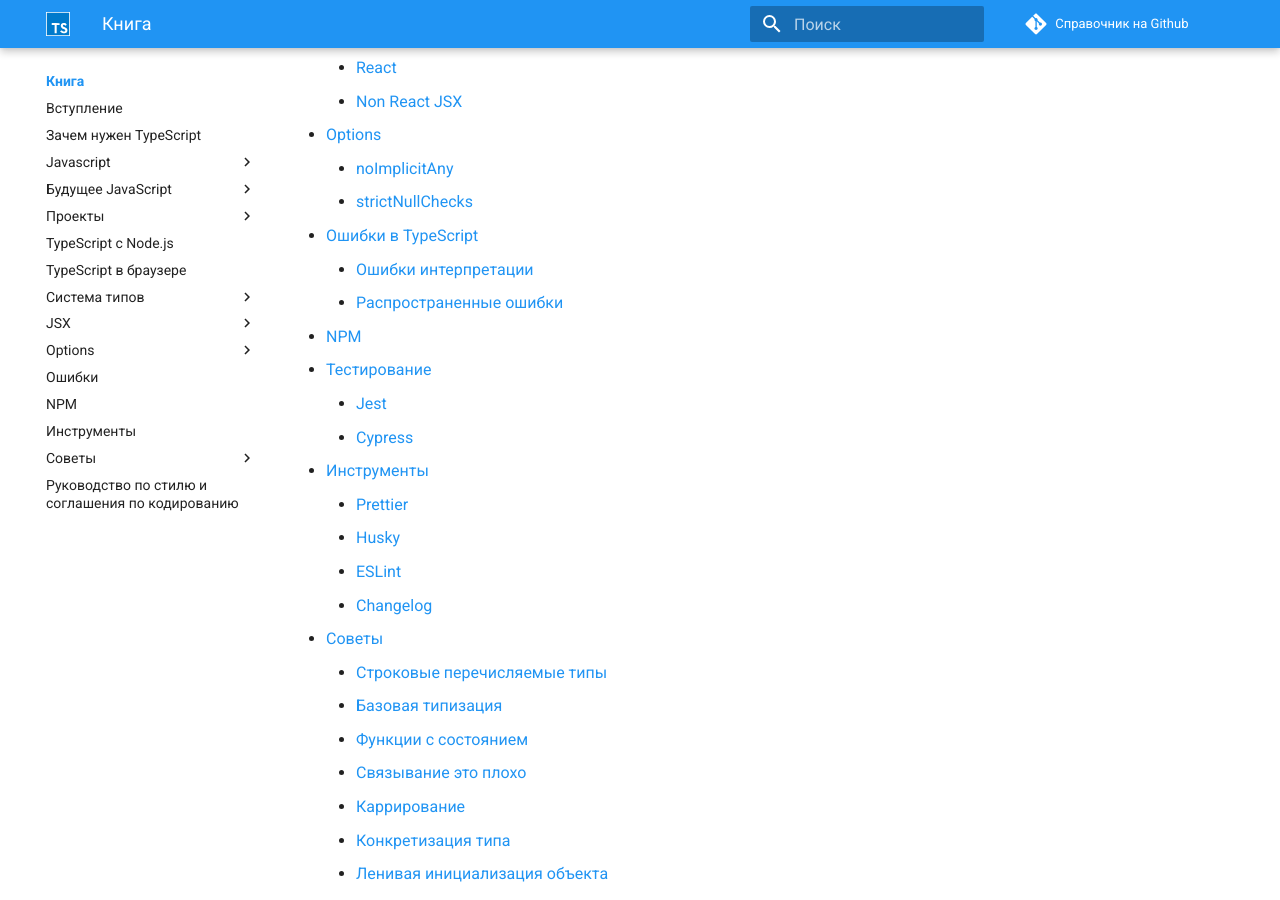
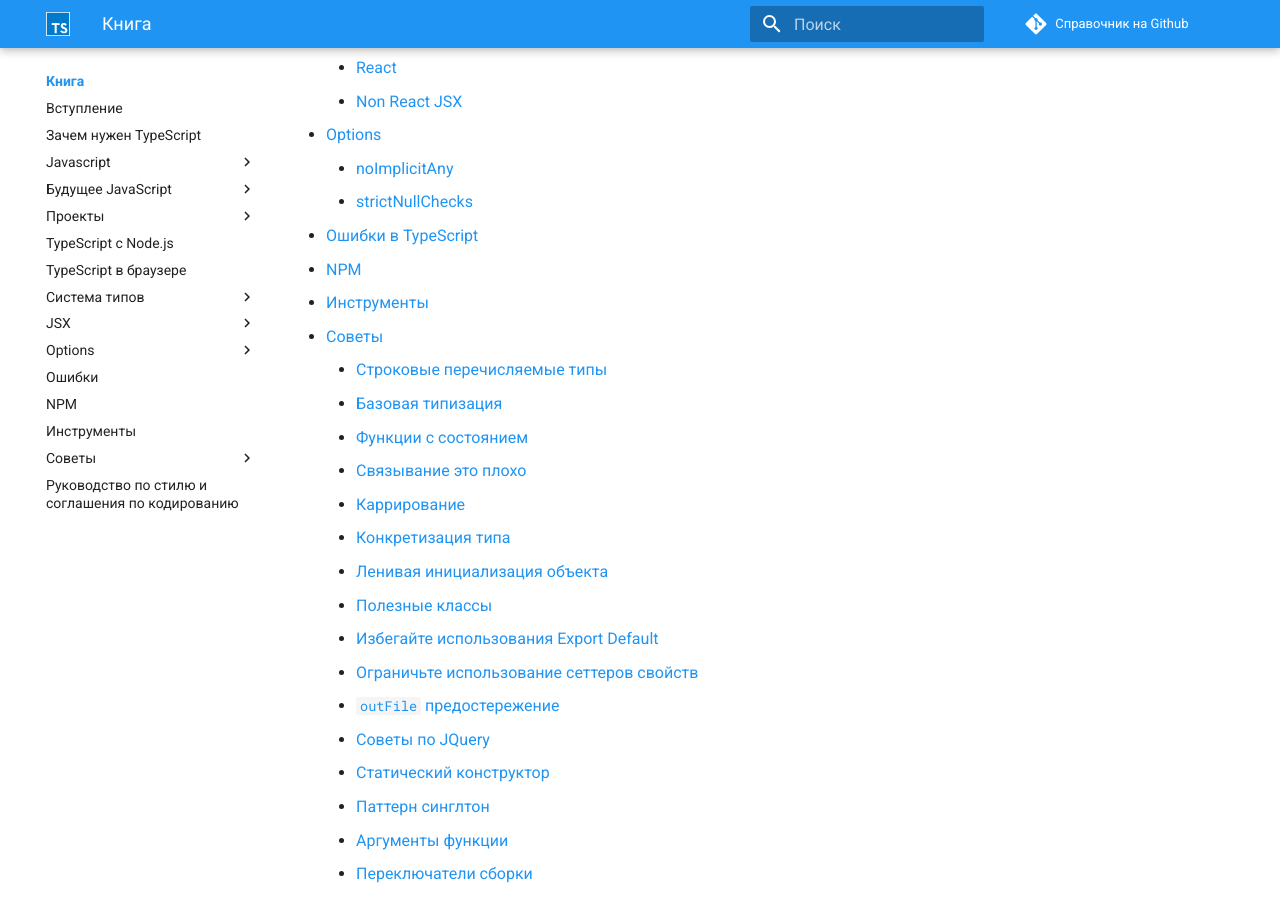
Before and after one commit to xsltdev/scriptdev.ru, an MkDocs documentation site: the page built from docs/book/index.md, in a window 1280 px wide and 900 px high, scrolled down 2289 px. Built offline with MkDocs 1.6.1 and Material for MkDocs 9.7.7, drawn with Linux system fonts in a browser that asks for light colours; comment, search, counter and statistics services are not loaded.

Commit message:
fix links

```diff
--- a/docs/book/index.md
+++ b/docs/book/index.md
@@ -37,10 +37,10 @@
     -   [Динамический import](project/dynamic-import-expressions.md)
 -   [Node.js Быстрый старт](nodejs.md)
 -   [Browser Быстрый старт](browser.md)
--   [Система типов в TypeScript](types/type-system.md)
+-   [Система типов в TypeScript](types/index.md)
     -   [Руководство по миграции с JS](types/migrating.md)
     -   [@types](types/types.md)
-    -   [Декларирование среды](types/ambient/intro.md)
+    -   [Декларирование среды](types/ambient/index.md)
         -   [Декларирование файлов](types/ambient/d.ts.md)
         -   [Переменные](types/ambient/variables.md)
     -   [Интерфейсы](types/interfaces.md)
@@ -65,21 +65,12 @@
 -   [JSX](jsx/index.md)
     -   [React](jsx/react.md)
     -   [Non React JSX](jsx/others.md)
--   [Options](options/intro.md)
+-   [Options](options/index.md)
     -   [noImplicitAny](options/noImplicitAny.md)
     -   [strictNullChecks](options/strictNullChecks.md)
--   [Ошибки в TypeScript](errors/main.md)
-    -   [Ошибки интерпретации](errors/interpreting-errors.md)
-    -   [Распространенные ошибки](errors/common-errors.md)
+-   [Ошибки в TypeScript](errors.md)
 -   [NPM](npm.md)
--   [Тестирование](testing/index.md)
-    -   [Jest](testing/jest.md)
-    -   [Cypress](testing/cypress.md)
--   [Инструменты](tools/intro.md)
-    -   [Prettier](tools/prettier.md)
-    -   [Husky](tools/husky.md)
-    -   [ESLint](tools/eslint.md)
-    -   [Changelog](tools/changelog.md)
+-   [Инструменты](tools.md)
 -   [Советы](tips/index.md)
     -   [Строковые перечисляемые типы](tips/stringEnums.md)
     -   [Базовая типизация](tips/nominalTyping.md)
```
Also changed, not shown: docs/book/errors.md (+2 -2 lines), docs/book/future-javascript/iterators.md (+1 -1 lines), docs/book/styleguide.md (+1 -1 lines), docs/book/tips/nominalTyping.md (+1 -1 lines), docs/book/types/literal-types.md (+1 -1 lines).
